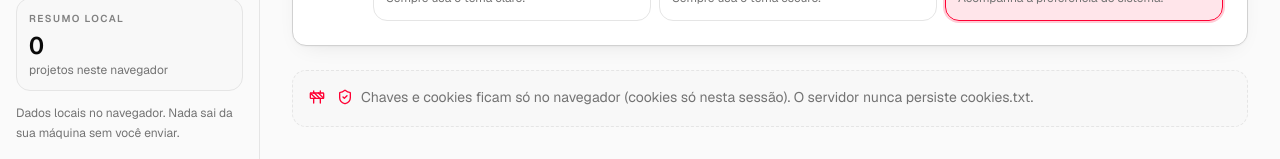
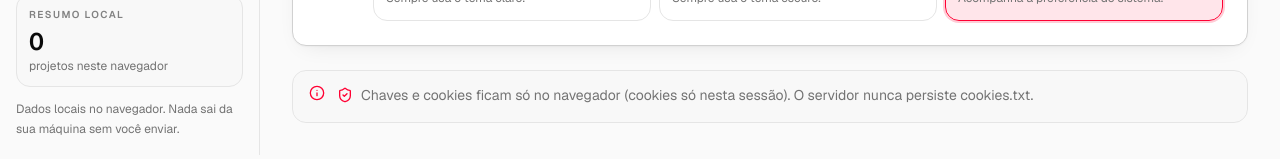
Before and after one commit to solerpedroo/youtube_ai_transcriber, a Next.js app: page /settings in a window 1280 px wide. Shown: the part 1142-1301 px from the top of the page. Built offline with nearby package versions, Linux system fonts and the light colour scheme.

Commit message:
refactor(settings): troca PhaseNotice por AppNotice no rodapé

```diff
--- a/src/app/settings/page.tsx
+++ b/src/app/settings/page.tsx
@@ -2,7 +2,7 @@ import { AppearanceForm } from "@/components/settings/appearance-form";
 import { ChatSettingsForm } from "@/components/settings/chat-settings-form";
 import { TranscriptionSettingsForm } from "@/components/settings/transcription-settings-form";
 import { YoutubeAccessForm } from "@/components/settings/youtube-access-form";
-import { PhaseNotice } from "@/components/foundation/phase-notice";
+import { AppNotice } from "@/components/foundation/app-notice";
 import { AppShell } from "@/components/layout/app-shell";
 import { PageHeader } from "@/components/layout/page-header";
 import type { ReactNode } from "react";
@@ -77,12 +77,12 @@ export default function SettingsPage() {
       </div>
 
       <div className="mt-6">
-        <PhaseNotice>
+        <AppNotice>
           <span className="inline-flex items-center gap-2">
-            <ShieldCheck className="size-4 text-brand" />
+            <ShieldCheck className="size-4 shrink-0 text-brand" aria-hidden />
             Chaves e cookies ficam só no navegador (cookies só nesta sessão). O servidor nunca persiste cookies.txt.
           </span>
-        </PhaseNotice>
+        </AppNotice>
       </div>
     </AppShell>
   );
```
